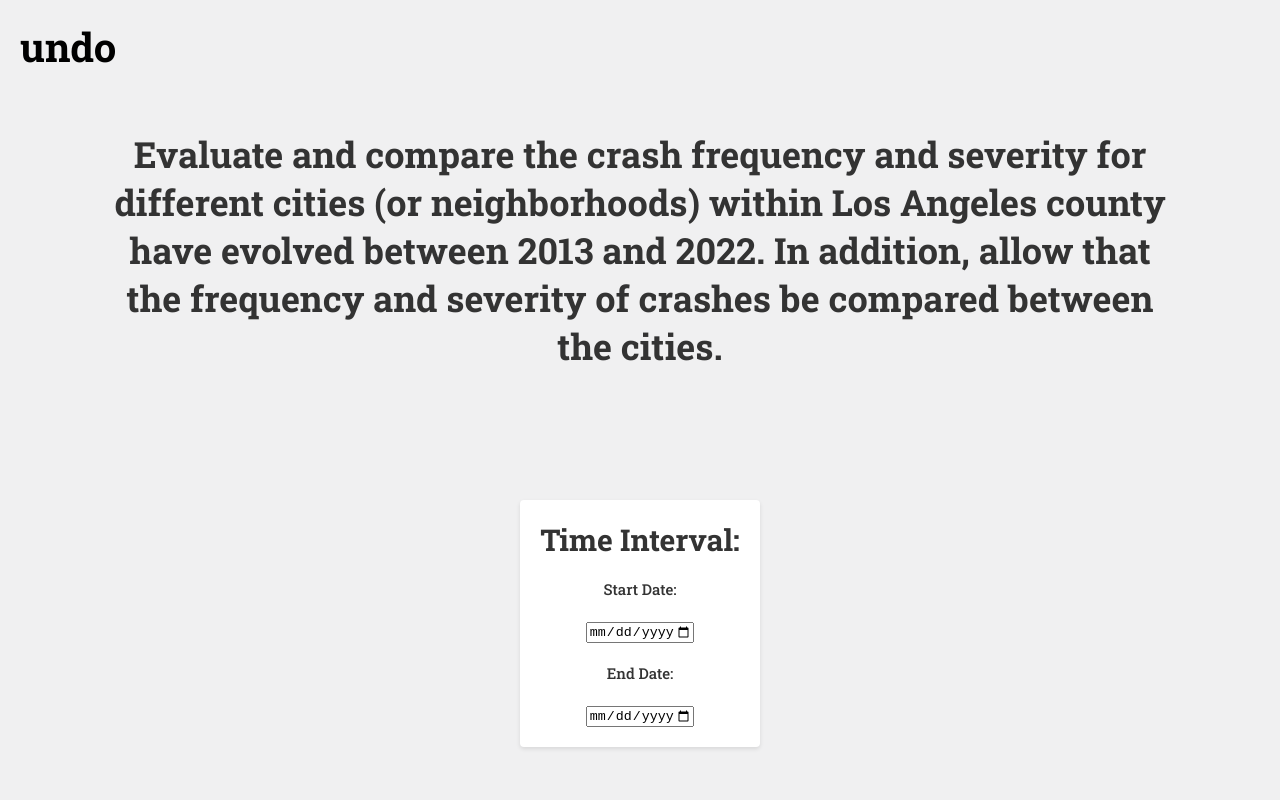
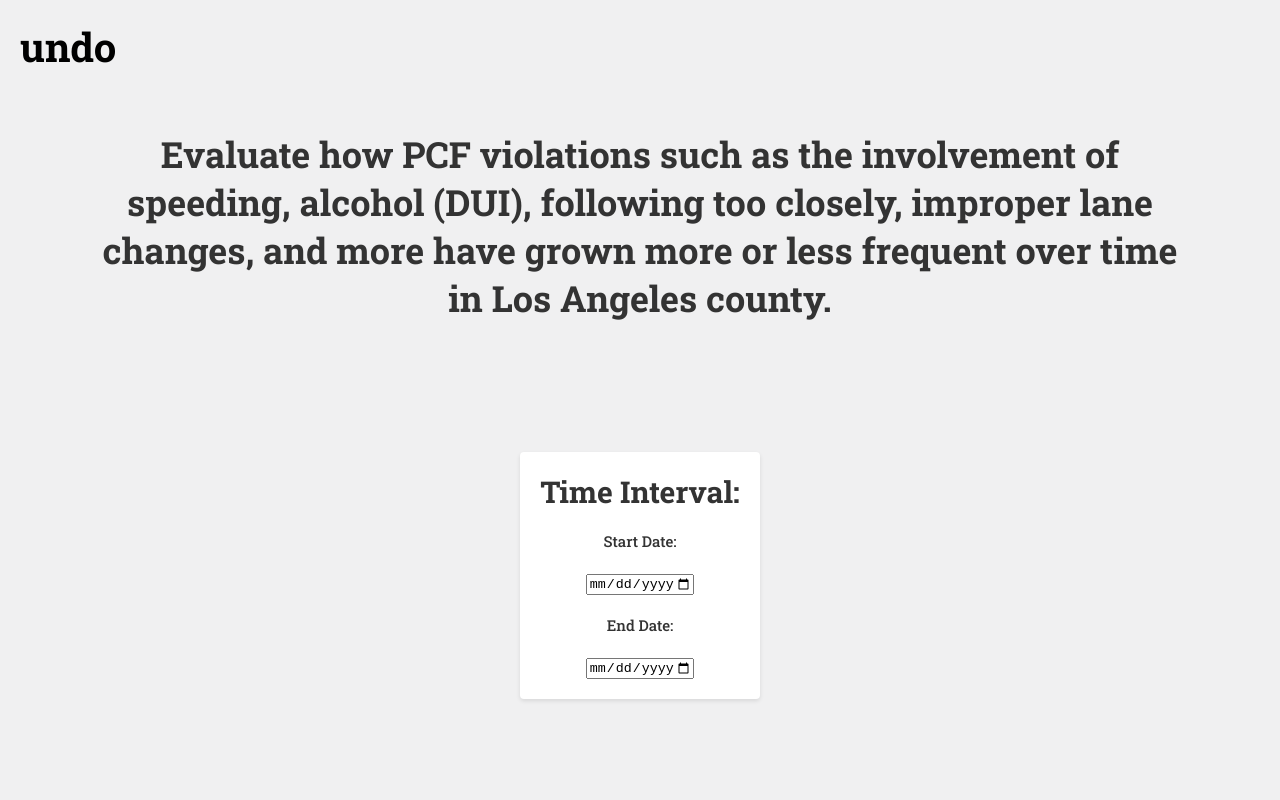
Before and after one commit to blakemontiegel/LACrashDataAnalysis, a React (Create React App) app in the folder frontend/: page /query5 in a window 1280 px wide. Shown: the top 800 px of the page. Built offline with nearby package versions, Linux system fonts and the light colour scheme; the HTML template or start-up script is replaced by a standard one.

Commit message:
Fixed query 5 text

```diff
--- a/frontend/src/pages/Query1.js
+++ b/frontend/src/pages/Query1.js
@@ -84,9 +84,9 @@ const Query1 = () => {
                 <div className='selection'>
                     <h2>Vehicle Type: </h2>
                     {/* Crash Table */}
-                    <label><input type="checkbox" value="car" onChange={handleVehicleTypeChange} /> Car</label>
-                    <label><input type="checkbox" value="truck" onChange={handleVehicleTypeChange} /> Truck</label>
-                    <label><input type="checkbox" value="motorcycle" onChange={handleVehicleTypeChange} /> Motorcycle</label>
+                    <label><input type="checkbox" value="A" onChange={handleVehicleTypeChange} /> Car</label>
+                    <label><input type="checkbox" value="B" onChange={handleVehicleTypeChange} /> Truck</label>
+                    <label><input type="checkbox" value="C" onChange={handleVehicleTypeChange} /> Motorcycle</label>
                     {/* Add more checkboxes for other vehicle types */}
                 </div>
                 <div className='selection'>
--- a/frontend/src/pages/Query2.js
+++ b/frontend/src/pages/Query2.js
@@ -68,7 +68,6 @@ const Query2 = () => {
             </h2>
             </div>
             <div className='selection-container'>
-                {/*
                 <div className='selection'>
                 <h2>Collision Severity: </h2>
                     <label><input type="checkbox" value="1" onChange={handleCollisionSeverityChange} /> Fatal</label>
@@ -88,7 +87,7 @@ const Query2 = () => {
                     <label><input type="checkbox" value="H" onChange={handleCrashTypeChange} /> Other</label>
                     <label><input type="checkbox" value="--" onChange={handleCrashTypeChange} /> Not Stated</label>
                 </div>
-                */}
+
                 <div className='time-interval-container selection'>
                     <h2>Time Interval: </h2>
                     <div>
--- a/frontend/src/pages/Query5.js
+++ b/frontend/src/pages/Query5.js
@@ -64,7 +64,7 @@ const Query5 = () => {
                 <span className="material-symbols-outlined" title='Back to Welcome Page'>undo</span>
                 </Link>
             <h2>
-                Evaluate and compare the crash frequency and severity for different cities (or neighborhoods) within Los Angeles county have evolved between 2013 and 2022. In addition, allow that the frequency and severity of crashes be compared between the cities.
+                Evaluate how PCF violations such as the involvement of speeding, alcohol (DUI), following too closely, improper lane changes, and more have grown more or less frequent over time in Los Angeles county.
             </h2>
             </div>
             <div className='selection-container'>
--- a/frontend/src/pages/Results.js
+++ b/frontend/src/pages/Results.js
@@ -20,7 +20,8 @@ const Results = () => {
                     <Link to='/query1'>
                         <span className="material-symbols-outlined" title='Back to Query 1 Page'>undo</span>
                     </Link>
-                )}
+                )
+                }
                 {isQuery2Page && (
                     <Link to='/query2'>
                         <span className="material-symbols-outlined" title='Back to Query 2 Page'>undo</span>
```
